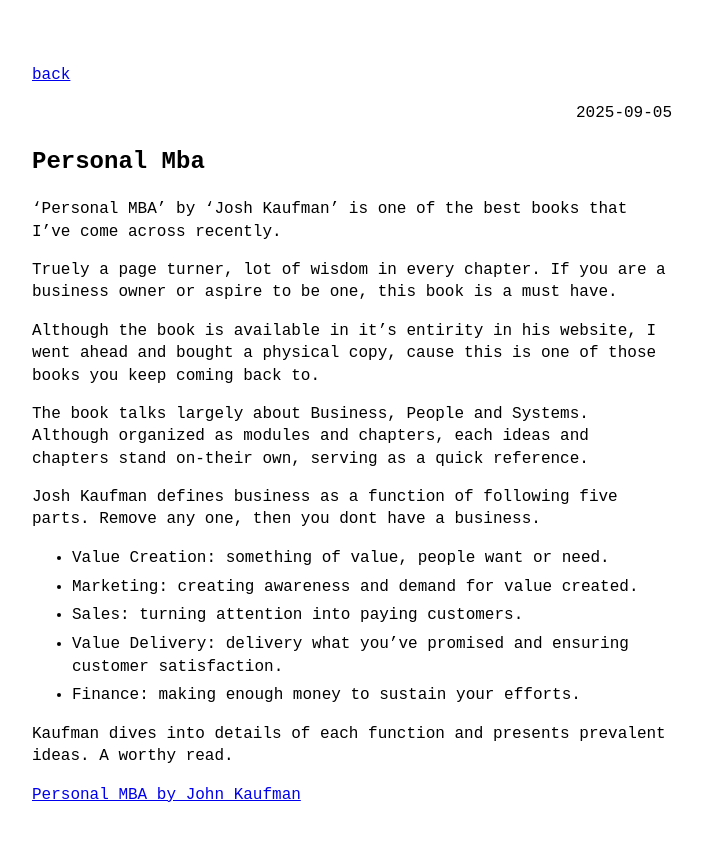
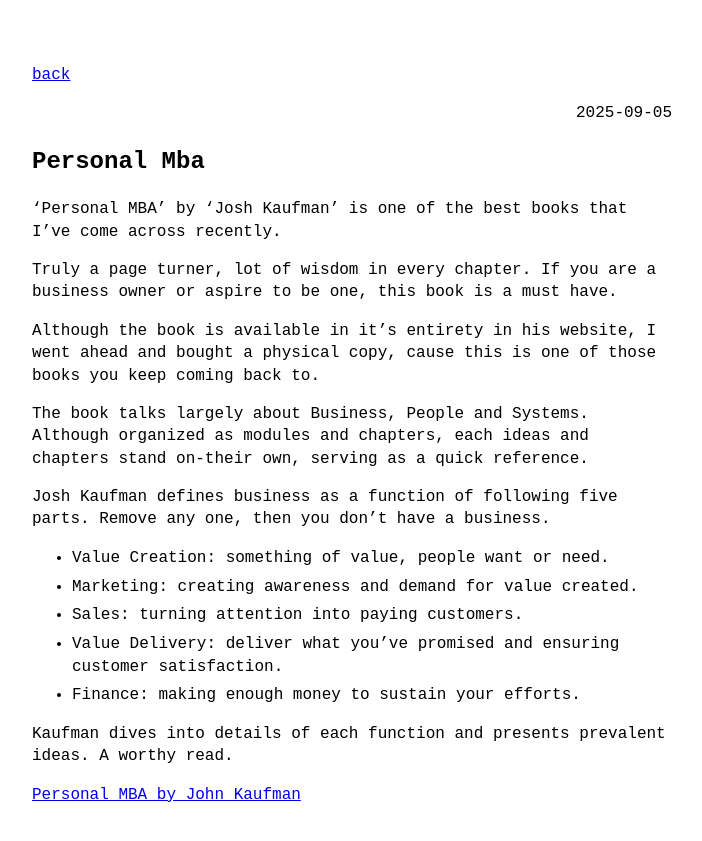
Before and after one commit to VallarasuS/Vallarasu.in, a Jekyll site: the page built from docs/_posts/2025-09-05-personal-mba.md, in a window 1280 px wide. Shown: the top 841 px of the page, without its empty margins (288-990 px from the left). Built offline with Jekyll 4.4.1, drawn with Linux system fonts in a browser that asks for light colours.

Commit message:
Update 2025-09-05-personal-mba.md

```diff
--- a/docs/_posts/2025-09-05-personal-mba.md
+++ b/docs/_posts/2025-09-05-personal-mba.md
@@ -5,21 +5,21 @@
 
 'Personal MBA' by 'Josh Kaufman' is one of the best books that I've come across recently.
 
-Truely a page turner, lot of wisdom in every chapter.
+Truly a page turner, lot of wisdom in every chapter.
 If you are a business owner or aspire to be one, this book is a must have.
 
-Although the book is available in it's entirity in his website, I went ahead and bought a physical copy, cause this is one of those books you keep coming back to.
+Although the book is available in it's entirety in his website, I went ahead and bought a physical copy, cause this is one of those books you keep coming back to.
 
 The book talks largely about Business, People and Systems.
 Although organized as modules and chapters, each ideas and chapters stand on-their own, serving as a quick reference.
 
 Josh Kaufman defines business as a function of following five parts.
-Remove any one, then you dont have a business.
+Remove any one, then you don't have a business.
 
 - Value Creation: something of value, people want or need.
 - Marketing: creating awareness and demand for value created.
 - Sales: turning attention into paying customers.
-- Value Delivery: delivery what you've promised and ensuring customer satisfaction.
+- Value Delivery: deliver what you've promised and ensuring customer satisfaction.
 - Finance: making enough money to sustain your efforts.
 
 Kaufman dives into details of each function and presents prevalent ideas. A worthy read.
```
